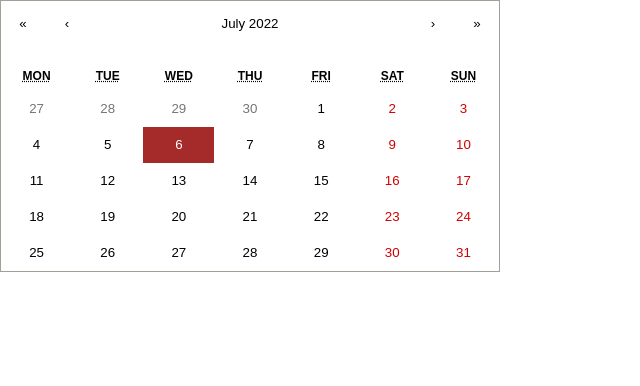
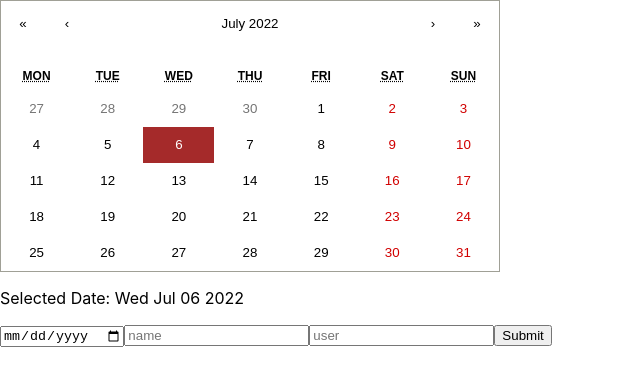
Before and after one commit to amfibiya17/final-project, a React (Create React App) app in the folder client/: page / in a window 1280 px wide. Shown: the top 386 px of the page, without its empty margins (0-640 px from the left). Built offline with nearby package versions, Linux system fonts and the light colour scheme; no server answers.

Commit message:
added form for adding appointments to database

```diff
--- a/client/src/App.js
+++ b/client/src/App.js
@@ -32,6 +32,9 @@ import axios from 'axios';
 function App() {
   const [value, setValue] = useState(new Date());
   const [datesToAddClassTo, setAppointments] = useState([new Date()]);
+  const [newDate, setNewDate] = useState(new Date());
+  const [name, setName] = useState('');
+  const [user, setUser] = useState('');
 
   useEffect(() => {
     axios.get('http://localhost:8282/appointments/calendar', {
@@ -47,8 +50,6 @@ function App() {
         setAppointments(data);
       });
   }, []);
-
-  console.log(datesToAddClassTo);
 
   function isSameDay(a, b) {
     return differenceInCalendarDays(a, b) === 0;
@@ -68,7 +69,20 @@ function App() {
     setValue(nextValue);
   }
 
+  async function submitEvent() {
+    const response = await axios.post('http://localhost:8282/appointments/new', {
+      date: new Date(newDate),
+      name,
+      user_id: user,
+    });
+
+    const data = await response.json();
+
+    console.log(data);
+  }
+
   return (
+    <>
       <Calendar
         onChange={onChange}
         value={value}
@@ -76,6 +90,18 @@ function App() {
         // tileContent={tileContent}
         tileClassName={tileClassName}
       />
+      <p className="text-center">
+        <span className="bold">Selected Date:</span>
+        {' '}
+        {value.toDateString()}
+      </p>
+      <form onSubmit={submitEvent}>
+        <input type="date" value={newDate} onChange={(e) => setNewDate(e.target.value)} />
+        <input type="text" value={name} onChange={(e) => setName(e.target.value)} placeholder="name" />
+        <input type="text" value={user} onChange={(e) => setUser(e.target.value)} placeholder="user" />
+        <input type="submit" value="Submit" />
+      </form>
+    </>
   );
 }
 
```
Lines whose indentation alone changed are shown as unchanged.
